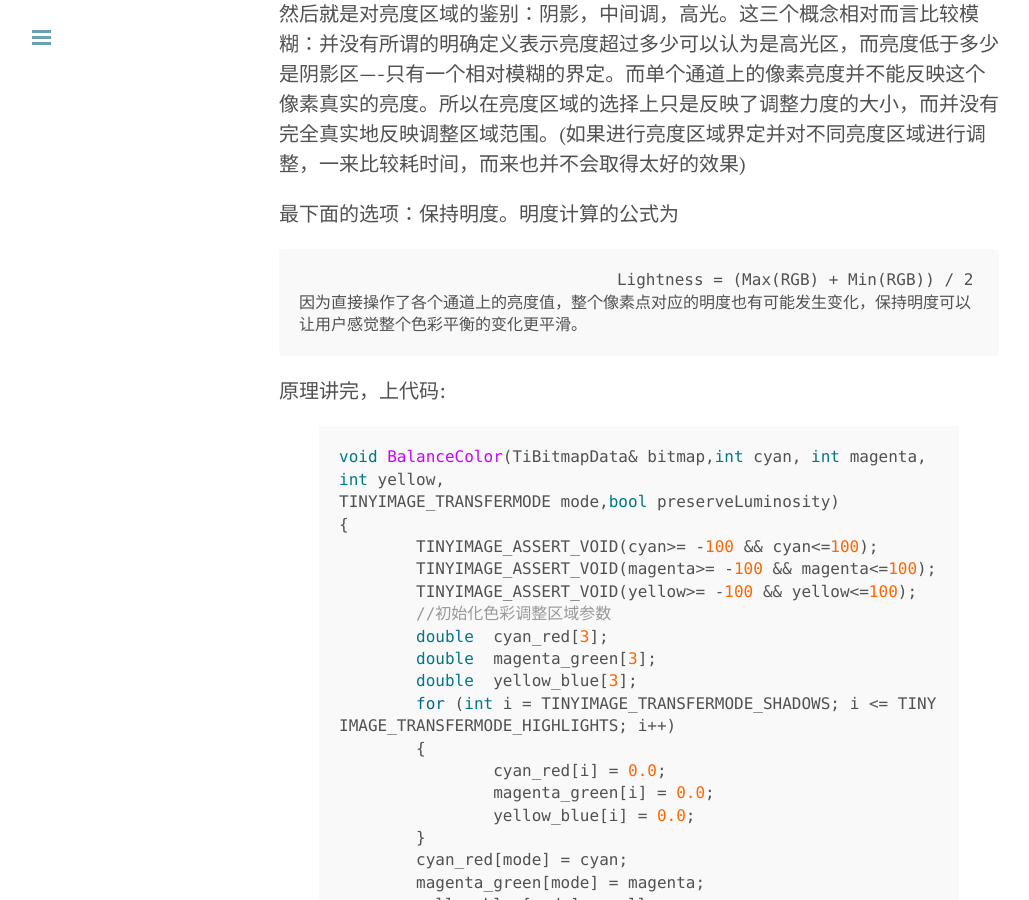
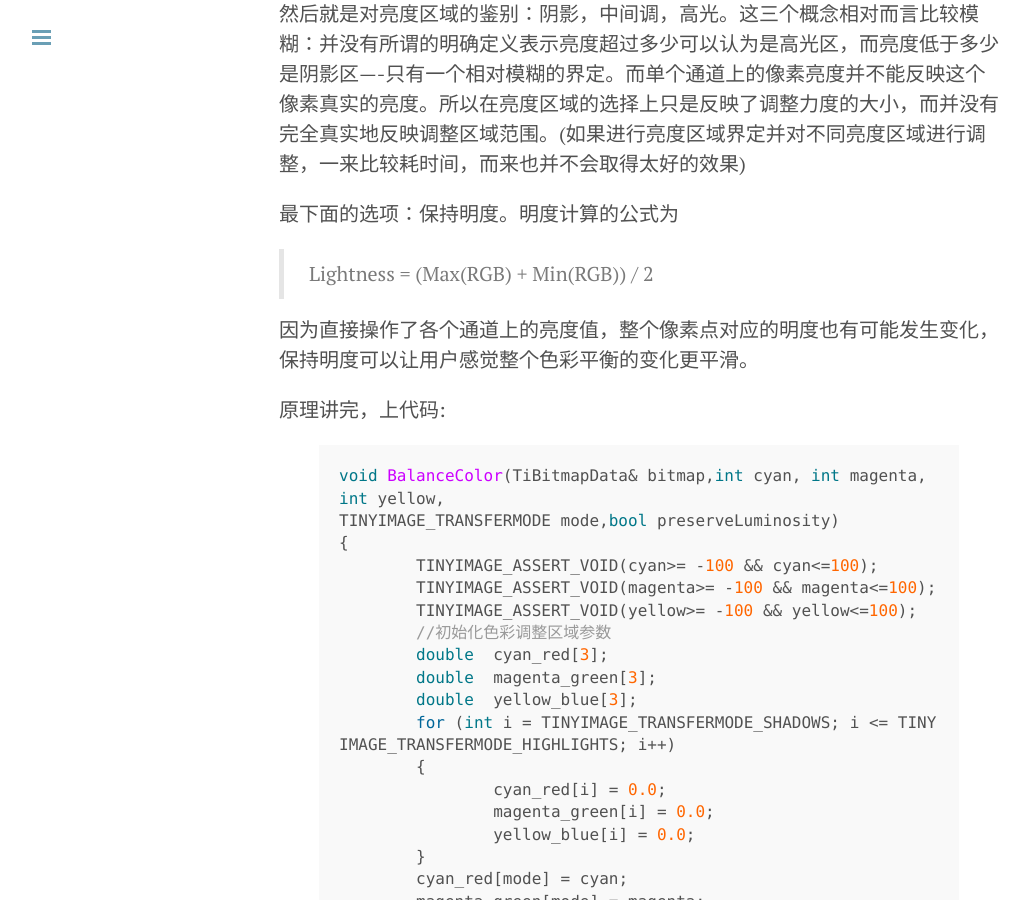
Before and after one commit to xiangwangfeng/xiangwangfeng.github.io, a Jekyll site: the page built from _posts/2011-01-20-图片编辑之色彩平衡.md, in a window 1280 px wide and 900 px high, scrolled down 1685 px. Shown: the whole window, without its empty margins (1-1030 px from the left). Built offline with Jekyll 4.4.1, drawn with Linux system fonts in a browser that asks for light colours; Markdown is read by kramdown in place of the engine named in the settings.

```diff
--- a/_posts/2011-01-20-图片编辑之色彩平衡.md
+++ b/_posts/2011-01-20-图片编辑之色彩平衡.md
@@ -24,7 +24,8 @@ PS和GIMP中都提供了独立色彩平衡功能，其界面和选项基本都
 
 最下面的选项：保持明度。明度计算的公式为
 
-                                     Lightness = (Max(RGB) + Min(RGB)) / 2
+> Lightness = (Max(RGB) + Min(RGB)) / 2
+
 因为直接操作了各个通道上的亮度值，整个像素点对应的明度也有可能发生变化，保持明度可以让用户感觉整个色彩平衡的变化更平滑。
 
 原理讲完，上代码:
```
